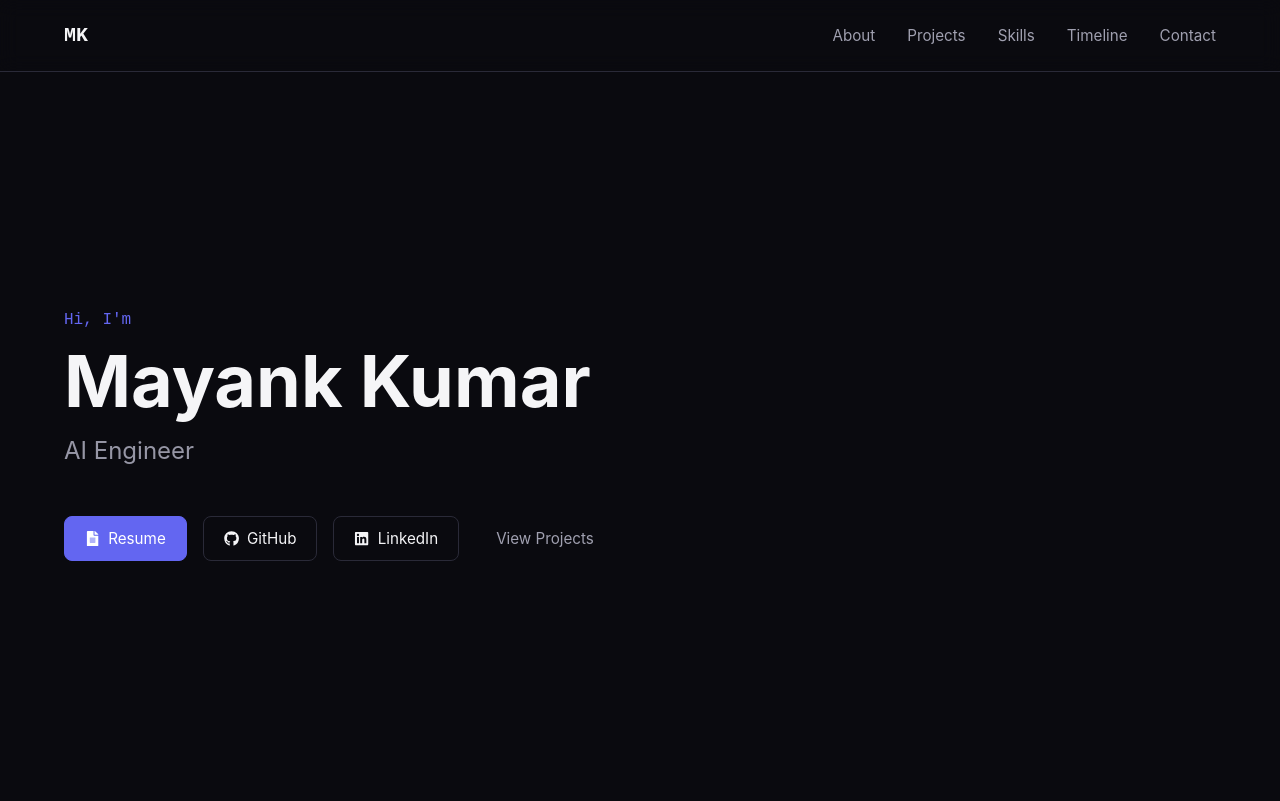
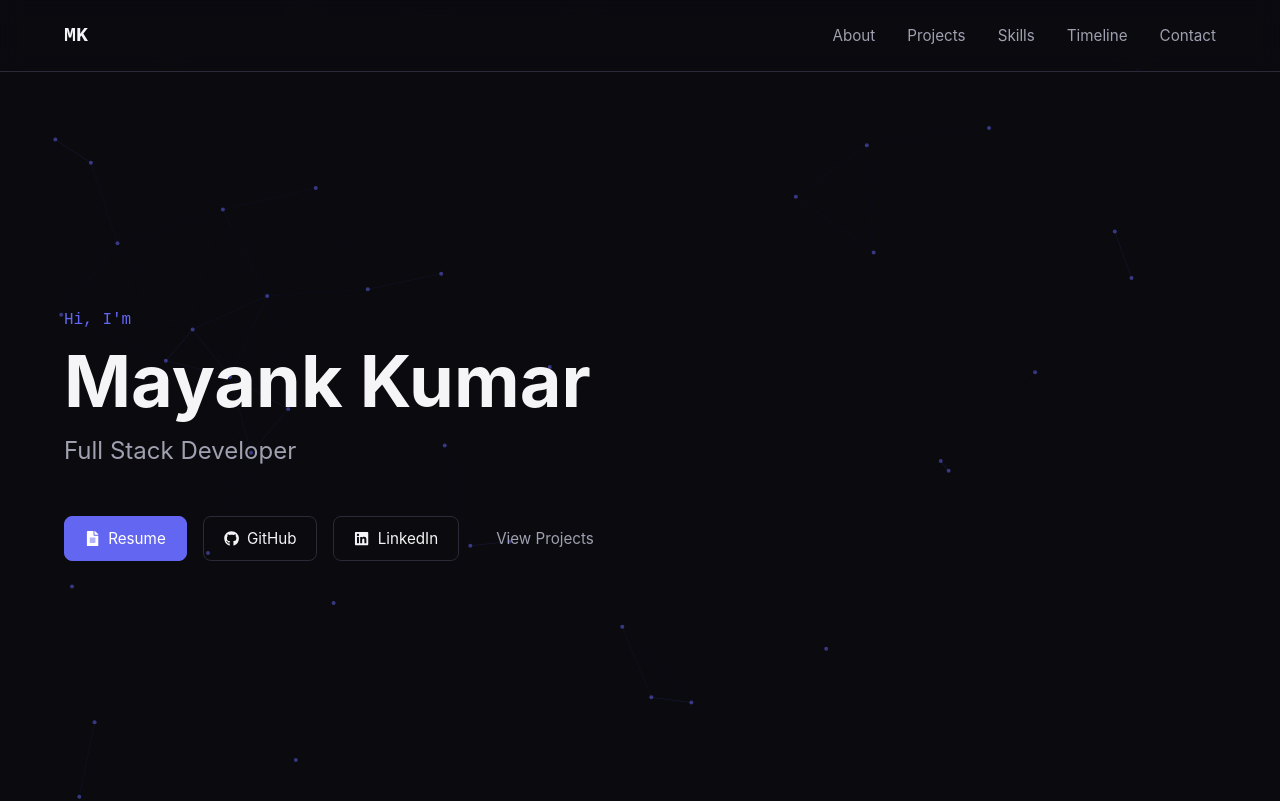
Before and after one commit to Mayankkvv/portfolio, a React app: page / in a window 1280 px wide. Shown: the top 801 px of the page. Built offline with nearby package versions, Linux system fonts and the light colour scheme; the HTML template or start-up script is replaced by a standard one.

Commit message:
Add animated network-node canvas background to Hero section

```diff
--- /dev/null
+++ b/src/animations/NetworkBackground.css
@@ -0,0 +1,8 @@
+.network-canvas {
+  position: absolute;
+  top: 0;
+  left: 0;
+  width: 100%;
+  height: 100%;
+  pointer-events: none;
+}
--- /dev/null
+++ b/src/animations/NetworkBackground.jsx
@@ -0,0 +1,82 @@
+import { useRef, useEffect } from 'react'
+import './NetworkBackground.css'
+
+function NetworkBackground() {
+  const canvasRef = useRef(null)
+
+  useEffect(() => {
+    const canvas = canvasRef.current
+    const ctx = canvas.getContext('2d')
+    let animationId
+    let nodes = []
+
+    const resize = () => {
+      canvas.width = canvas.offsetWidth
+      canvas.height = canvas.offsetHeight
+    }
+
+    const initNodes = () => {
+      const count = Math.floor((canvas.width * canvas.height) / 22000)
+      nodes = Array.from({ length: count }, () => ({
+        x: Math.random() * canvas.width,
+        y: Math.random() * canvas.height,
+        vx: (Math.random() - 0.5) * 0.3,
+        vy: (Math.random() - 0.5) * 0.3,
+      }))
+    }
+
+    const draw = () => {
+      ctx.clearRect(0, 0, canvas.width, canvas.height)
+
+      nodes.forEach((node) => {
+        node.x += node.vx
+        node.y += node.vy
+        if (node.x < 0 || node.x > canvas.width) node.vx *= -1
+        if (node.y < 0 || node.y > canvas.height) node.vy *= -1
+      })
+
+      for (let i = 0; i < nodes.length; i++) {
+        for (let j = i + 1; j < nodes.length; j++) {
+          const dx = nodes[i].x - nodes[j].x
+          const dy = nodes[i].y - nodes[j].y
+          const dist = Math.sqrt(dx * dx + dy * dy)
+          if (dist < 140) {
+            ctx.strokeStyle = `rgba(99, 102, 241, ${0.15 * (1 - dist / 140)})`
+            ctx.lineWidth = 1
+            ctx.beginPath()
+            ctx.moveTo(nodes[i].x, nodes[i].y)
+            ctx.lineTo(nodes[j].x, nodes[j].y)
+            ctx.stroke()
+          }
+        }
+      }
+
+      nodes.forEach((node) => {
+        ctx.fillStyle = 'rgba(99, 102, 241, 0.5)'
+        ctx.beginPath()
+        ctx.arc(node.x, node.y, 2, 0, Math.PI * 2)
+        ctx.fill()
+      })
+
+      animationId = requestAnimationFrame(draw)
+    }
+
+    resize()
+    initNodes()
+    draw()
+
+    window.addEventListener('resize', () => {
+      resize()
+      initNodes()
+    })
+
+    return () => {
+      cancelAnimationFrame(animationId)
+      window.removeEventListener('resize', resize)
+    }
+  }, [])
+
+  return <canvas ref={canvasRef} className="network-canvas" />
+}
+
+export default NetworkBackground
--- a/src/components/Hero.css
+++ b/src/components/Hero.css
@@ -1,4 +1,6 @@
 .hero {
+  position: relative;
+  overflow: hidden;
   min-height: 100vh;
   display: flex;
   align-items: center;
@@ -9,6 +11,8 @@
 }
 
 .hero-content {
+  position: relative;
+  z-index: 1;
   max-width: 700px;
 }
 
--- a/src/components/Hero.jsx
+++ b/src/components/Hero.jsx
@@ -1,28 +1,30 @@
-import { motion } from 'framer-motion'
-import { FaGithub, FaLinkedin, FaFileAlt } from 'react-icons/fa'
-import useRotatingText from '../hooks/useRotatingText'
-import './Hero.css'
+import { motion } from "framer-motion";
+import { FaGithub, FaLinkedin, FaFileAlt } from "react-icons/fa";
+import useRotatingText from "../hooks/useRotatingText";
+import NetworkBackground from "../animations/NetworkBackground";
+import "./Hero.css";
 
 const roles = [
-  'Software Engineer',
-  'Backend Engineer',
-  'Full Stack Developer',
-  'AI Engineer',
-  'ML Engineer',
-  'Agentic AI Builder',
-  'System Design Enthusiast',
-]
+  "Software Engineer",
+  "Backend Engineer",
+  "Full Stack Developer",
+  "AI Engineer",
+  "ML Engineer",
+  "Agentic AI Builder",
+  "System Design Enthusiast",
+];
 
 function Hero() {
-  const currentRole = useRotatingText(roles, 2200)
+  const currentRole = useRotatingText(roles, 2200);
 
   return (
     <section className="hero">
+      <NetworkBackground />
       <motion.div
         className="hero-content"
         initial={{ opacity: 0, y: 24 }}
         animate={{ opacity: 1, y: 0 }}
-        transition={{ duration: 0.7, ease: 'easeOut' }}
+        transition={{ duration: 0.7, ease: "easeOut" }}
       >
         <p className="hero-greeting">Hi, I'm</p>
         <h1 className="hero-name">Mayank Kumar</h1>
@@ -38,10 +40,20 @@ function Hero() {
         </motion.p>
 
         <div className="hero-actions">
-          <a href="/resume.pdf" className="hero-btn hero-btn-primary" target="_blank" rel="noreferrer">
+          <a
+            href="/resume.pdf"
+            className="hero-btn hero-btn-primary"
+            target="_blank"
+            rel="noreferrer"
+          >
             <FaFileAlt /> Resume
           </a>
-          <a href="https://github.com/Mayankkvv" className="hero-btn" target="_blank" rel="noreferrer">
+          <a
+            href="https://github.com/Mayankkvv"
+            className="hero-btn"
+            target="_blank"
+            rel="noreferrer"
+          >
             <FaGithub /> GitHub
           </a>
           <a href="#" className="hero-btn" target="_blank" rel="noreferrer">
@@ -53,7 +65,7 @@ function Hero() {
         </div>
       </motion.div>
     </section>
-  )
+  );
 }
 
-export default Hero
+export default Hero;
--- a/src/pages/Home.jsx
+++ b/src/pages/Home.jsx
@@ -1,25 +1,61 @@
-import Hero from '../components/Hero'
-import About from '../components/About'
-import Skills from '../components/Skills'
-import Projects from '../components/Projects'
-import Timeline from '../components/Timeline'
-import CodingProfiles from '../components/CodingProfiles'
-import Achievements from '../components/Achievements'
-import Contact from '../components/Contact'
+import { motion } from 'framer-motion'
+import { FaGithub, FaLinkedin, FaFileAlt } from 'react-icons/fa'
+import useRotatingText from '../hooks/useRotatingText'
+import NetworkBackground from '../animations/NetworkBackground'
+import '../components/Hero.css'
 
-function Home() {
+const roles = [
+  'Software Engineer',
+  'Backend Engineer',
+  'Full Stack Developer',
+  'AI Engineer',
+  'ML Engineer',
+  'Agentic AI Builder',
+  'System Design Enthusiast',
+]
+
+function Hero() {
+  const currentRole = useRotatingText(roles, 2200)
+
   return (
-    <div>
-      <Hero />
-      <About />
-      <Skills />
-      <Projects />
-      <Timeline />
-      <CodingProfiles />
-      <Achievements />
-      <Contact />
-    </div>
+    <section className="hero">
+      <NetworkBackground />
+      <motion.div
+        className="hero-content"
+        initial={{ opacity: 0, y: 24 }}
+        animate={{ opacity: 1, y: 0 }}
+        transition={{ duration: 0.7, ease: 'easeOut' }}
+      >
+        <p className="hero-greeting">Hi, I'm</p>
+        <h1 className="hero-name">Mayank Kumar</h1>
+
+        <motion.p
+          key={currentRole}
+          className="hero-role"
+          initial={{ opacity: 0, y: 8 }}
+          animate={{ opacity: 1, y: 0 }}
+          transition={{ duration: 0.4 }}
+        >
+          {currentRole}
+        </motion.p>
+
+        <div className="hero-actions">
+          <a href="/resume.pdf" className="hero-btn hero-btn-primary" target="_blank" rel="noreferrer">
+            <FaFileAlt /> Resume
+          </a>
+          <a href="https://github.com/Mayankkvv" className="hero-btn" target="_blank" rel="noreferrer">
+            <FaGithub /> GitHub
+          </a>
+          <a href="#" className="hero-btn" target="_blank" rel="noreferrer">
+            <FaLinkedin /> LinkedIn
+          </a>
+          <a href="#projects" className="hero-btn hero-btn-ghost">
+            View Projects
+          </a>
+        </div>
+      </motion.div>
+    </section>
   )
 }
 
-export default Home
+export default Hero
```
